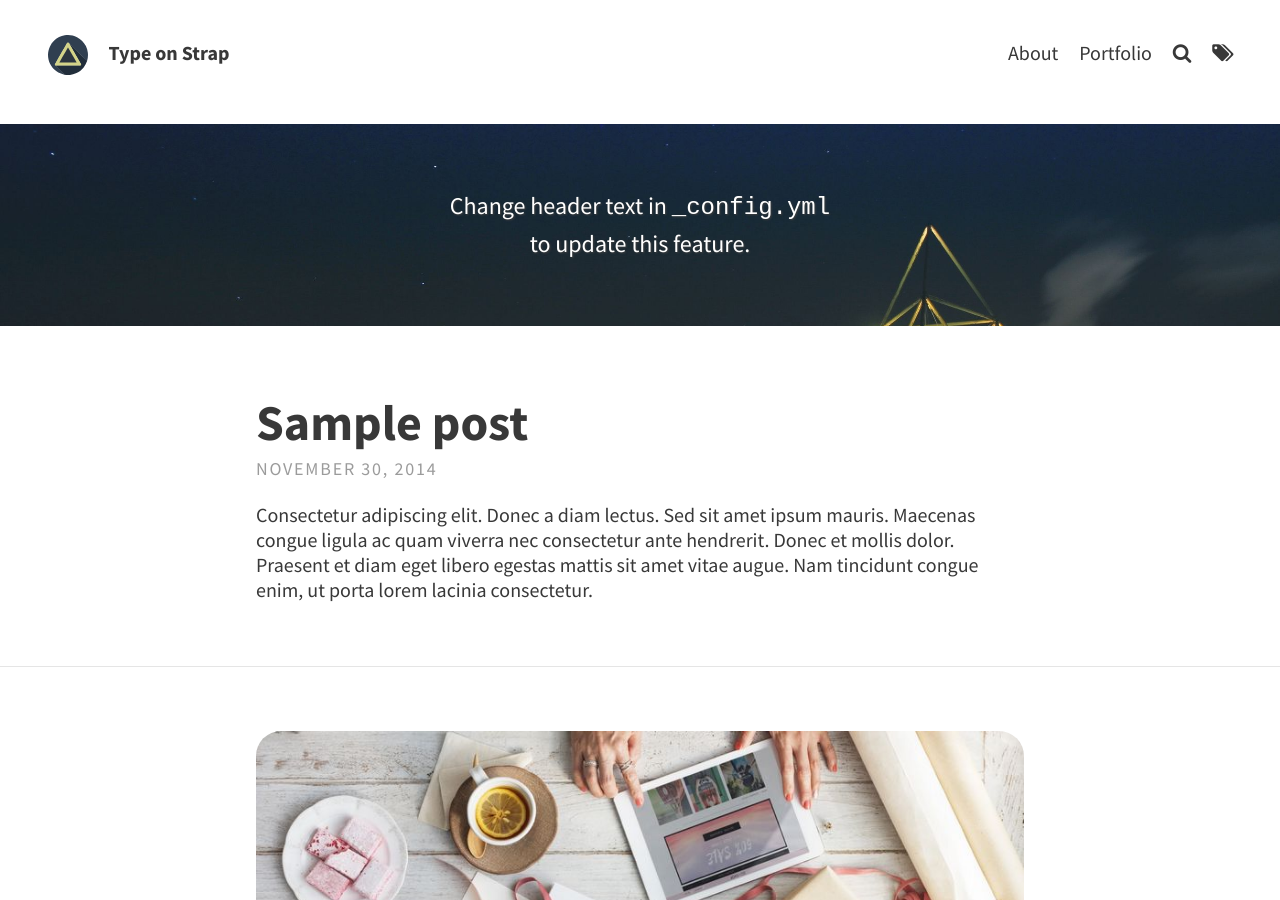
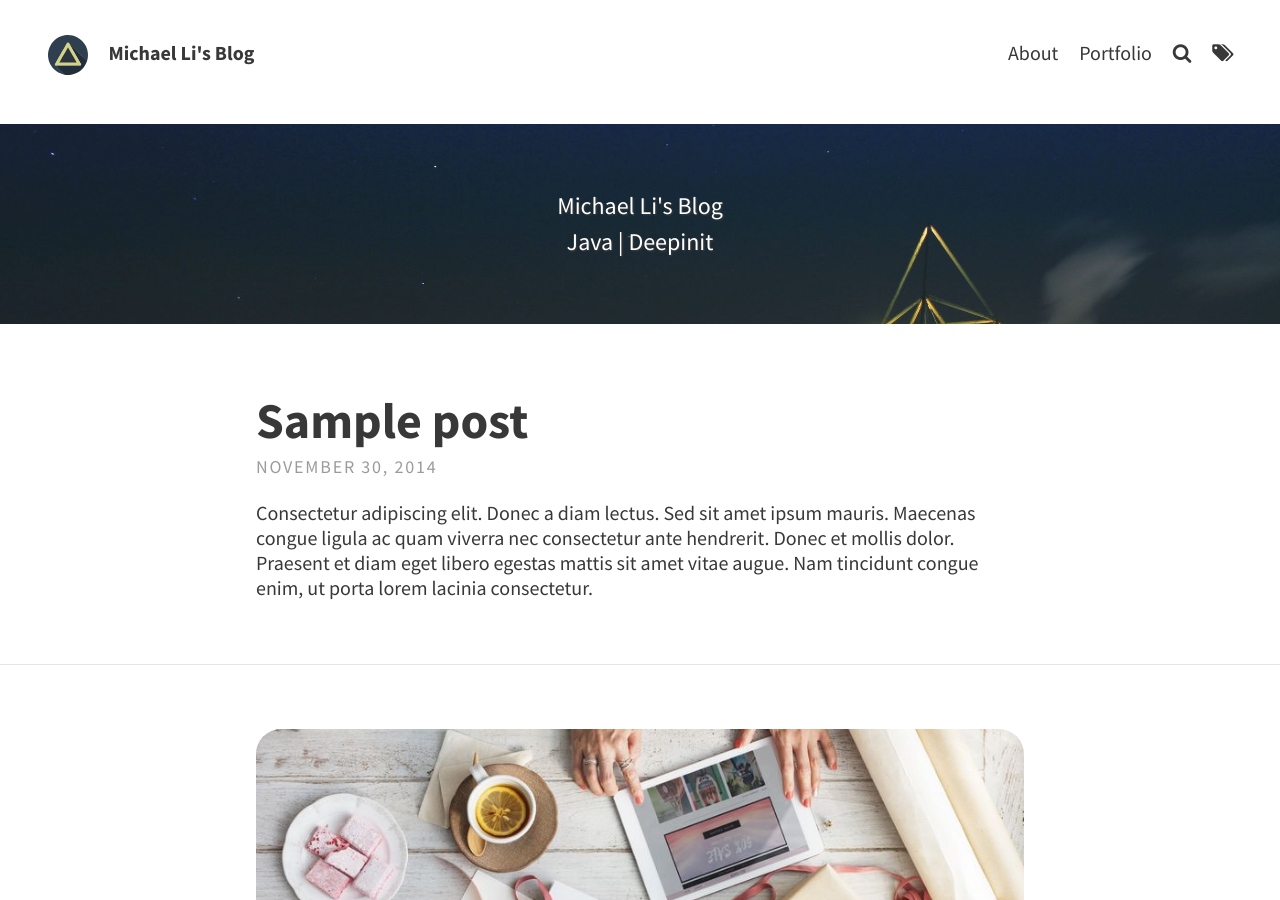
Before and after one commit to TaikangCleverBoy/TaikangCleverBoy.github.io, a Jekyll site: the page built from index.html, in a window 1280 px wide and 900 px high. Built offline with Jekyll 4.4.1, drawn with Linux system fonts in a browser that asks for light colours; the list of posts is cut into pages by our own code.

Commit message:
基本信息设置

```diff
--- a/_config.yml
+++ b/_config.yml
@@ -1,21 +1,21 @@
 # SITE CONFIGURATION
 baseurl: "https://taikangcleverboy.github.io"
 url: ""
-title: Type on Strap # site's title
-description: "A website with blog posts and pages" # used by search engines
+title: Michael Li's Blog # site's title
+description: "Michael Li's Blog, Deep in it" # used by search engines
 
 
 # THEME-SPECIFIC CONFIGURATION
 theme_settings:
   # Meta
-  title: Type on Strap # blog's title
+  title: Michael Li's Blog # blog's title
   avatar: assets/img/triangle.svg
   favicon: assets/favicon.ico
   gravatar: # Email MD5 hash
 
   # Header and footer text
   header_text: > #two or three lines to describe your site
-     <p>Change header text in <code>_config.yml</code> <br> to update this feature.</p>
+     <p>Michael Li's Blog<br> Java | Deepinit</p>
   header_text_feature_image: assets/img/pexels/triangular.jpeg
   footer_text: >
    Powered by <a href="https://jekyllrb.com/">Jekyll</a> with <a href="https://github.com/sylhare/Type-on-Strap">Type on Strap</a>
@@ -73,7 +73,7 @@ theme_settings:
 
 
 # PAGINATION
-paginate: 5
+paginate: 10
 paginate_path: "blog/page:num"
 
 
```
